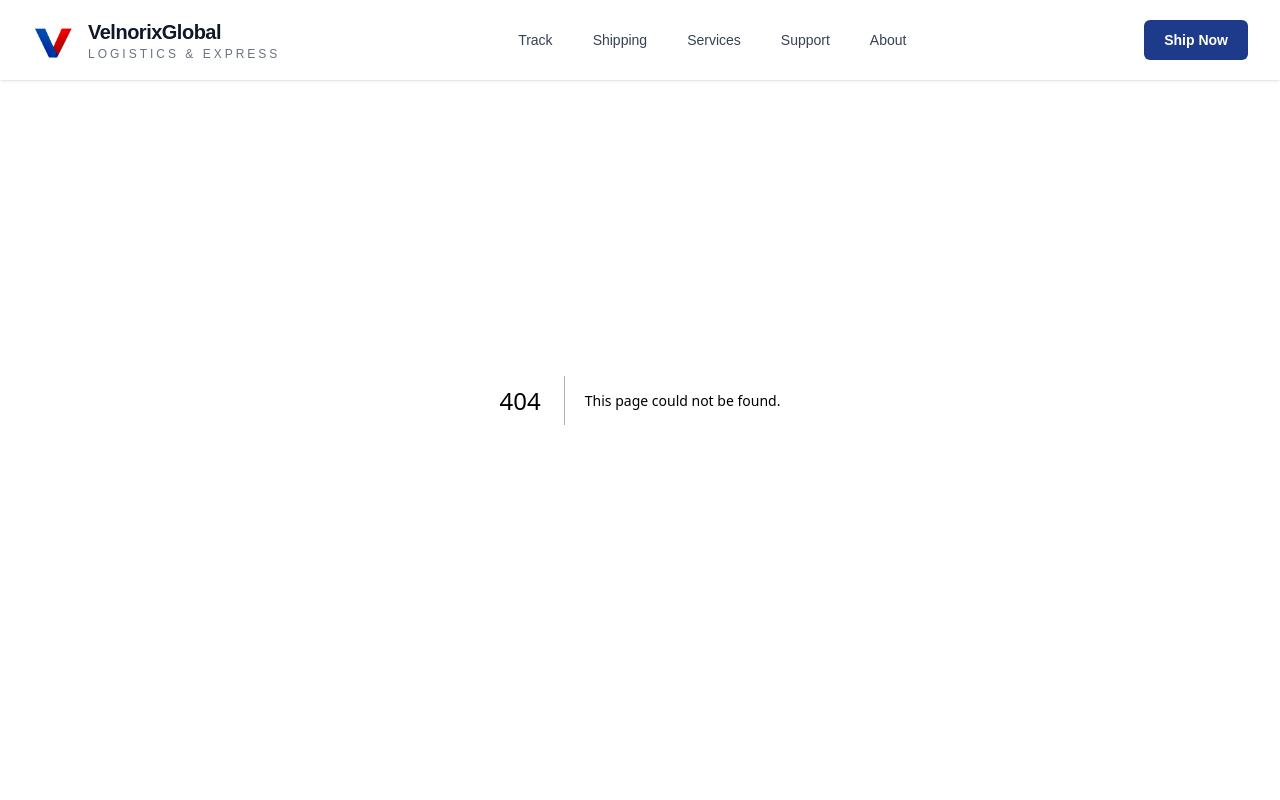
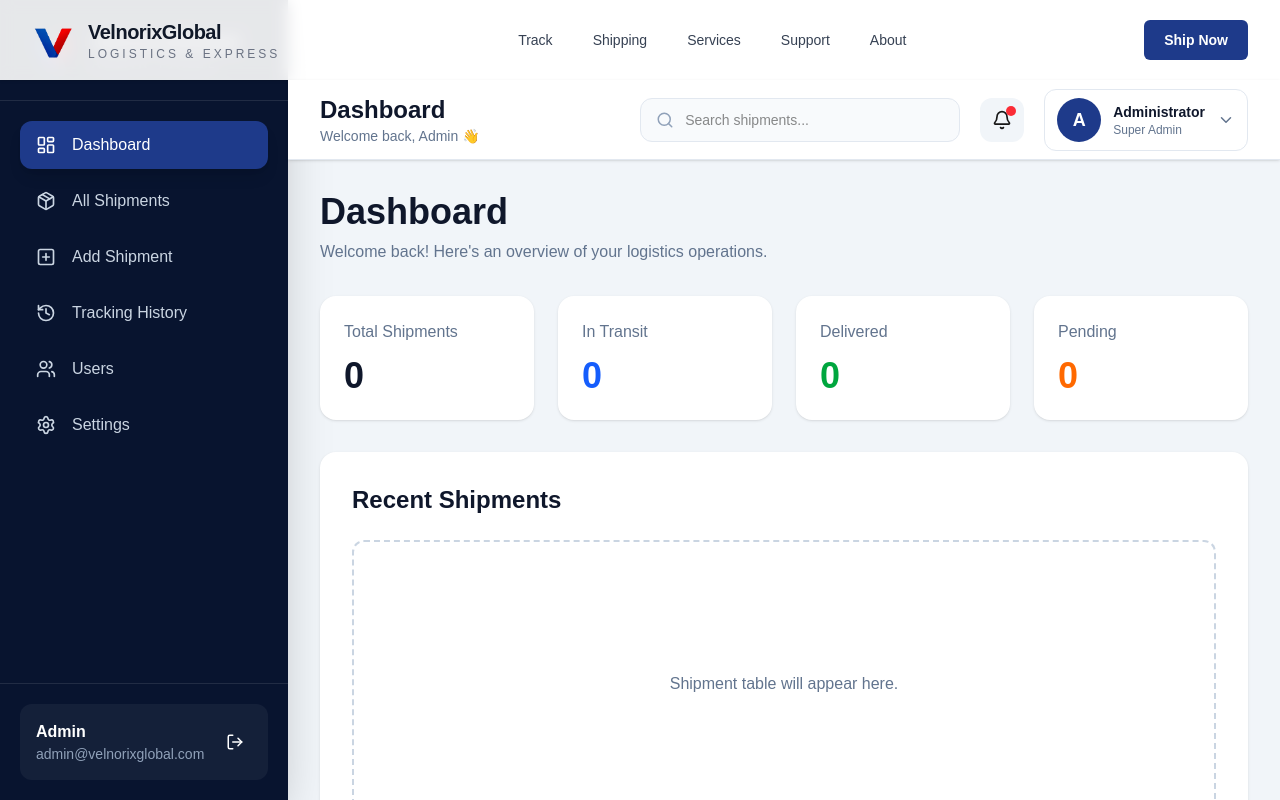
Before and after one commit to benafflick/velnorixglobal, a Next.js app: page /admin in a window 1280 px wide. Before the commit this address had no page. Shown: the top 800 px of the page. Built offline with nearby package versions, Linux system fonts and the light colour scheme.

Commit message:
In transit

```diff
--- /dev/null
+++ b/src/app/admin/layout.tsx
@@ -0,0 +1,26 @@
+import type { ReactNode } from "react";
+
+import Sidebar from "@/components/admin/Sidebar";
+import Topbar from "@/components/admin/Topbar";
+
+interface AdminLayoutProps {
+  children: ReactNode;
+}
+
+export default function AdminLayout({ children }: AdminLayoutProps) {
+  return (
+    <div className="min-h-screen bg-slate-100">
+      {/* Sidebar */}
+      <Sidebar />
+
+      {/* Main Content */}
+      <div className="ml-72 mt-20 flex min-h-screen flex-col">
+        {/* Top Navigation */}
+        <Topbar />
+
+        {/* Page Content */}
+        <main className="flex-1 relative top-0 p-8">{children}</main>
+      </div>
+    </div>
+  );
+}
--- /dev/null
+++ b/src/app/admin/page.tsx
@@ -0,0 +1,48 @@
+export default function AdminDashboardPage() {
+  return (
+    <div className="space-y-8">
+      {/* Heading */}
+      <div>
+        <h1 className="text-4xl font-bold text-slate-900">Dashboard</h1>
+
+        <p className="mt-2 text-slate-500">
+          Welcome back! Here's an overview of your logistics operations.
+        </p>
+      </div>
+
+      {/* Statistics Cards Placeholder */}
+      <div className="grid gap-6 md:grid-cols-2 xl:grid-cols-4">
+        <div className="rounded-2xl bg-white p-6 shadow">
+          <h3 className="text-slate-500">Total Shipments</h3>
+          <p className="mt-3 text-4xl font-bold text-slate-900">0</p>
+        </div>
+
+        <div className="rounded-2xl bg-white p-6 shadow">
+          <h3 className="text-slate-500">In Transit</h3>
+          <p className="mt-3 text-4xl font-bold text-blue-600">0</p>
+        </div>
+
+        <div className="rounded-2xl bg-white p-6 shadow">
+          <h3 className="text-slate-500">Delivered</h3>
+          <p className="mt-3 text-4xl font-bold text-green-600">0</p>
+        </div>
+
+        <div className="rounded-2xl bg-white p-6 shadow">
+          <h3 className="text-slate-500">Pending</h3>
+          <p className="mt-3 text-4xl font-bold text-orange-500">0</p>
+        </div>
+      </div>
+
+      {/* Recent Shipments Placeholder */}
+      <div className="rounded-2xl bg-white p-8 shadow">
+        <h2 className="text-2xl font-semibold text-slate-900">
+          Recent Shipments
+        </h2>
+
+        <div className="mt-6 flex h-72 items-center justify-center rounded-xl border-2 border-dashed border-slate-300">
+          <p className="text-slate-500">Shipment table will appear here.</p>
+        </div>
+      </div>
+    </div>
+  );
+}
--- /dev/null
+++ b/src/components/admin/Sidebar.tsx
@@ -0,0 +1,115 @@
+"use client";
+
+import Link from "next/link";
+import { usePathname } from "next/navigation";
+
+import {
+  LayoutDashboard,
+  Package,
+  PlusSquare,
+  History,
+  Settings,
+  Users,
+  LogOut,
+} from "lucide-react";
+
+const menu = [
+  {
+    title: "Dashboard",
+    href: "/admin",
+    icon: LayoutDashboard,
+  },
+  {
+    title: "All Shipments",
+    href: "/admin/shipments",
+    icon: Package,
+  },
+  {
+    title: "Add Shipment",
+    href: "/admin/shipments/create",
+    icon: PlusSquare,
+  },
+  {
+    title: "Tracking History",
+    href: "/admin/tracking-history",
+    icon: History,
+  },
+  {
+    title: "Users",
+    href: "/admin/users",
+    icon: Users,
+  },
+  {
+    title: "Settings",
+    href: "/admin/settings",
+    icon: Settings,
+  },
+];
+
+export default function Sidebar() {
+  const pathname = usePathname();
+
+  return (
+    <aside className="fixed left-0 top-0 flex h-screen w-72 flex-col bg-[#08142f] text-white shadow-2xl">
+      {/* Logo */}
+      <div className="border-b border-white/10 px-8 py-7">
+        <Link href="/admin" className="flex items-center gap-4">
+          <img
+            src="/images/logo.png"
+            alt="Velnorix Global"
+            className="h-11 w-11 object-contain"
+          />
+
+          <div>
+            <h2 className="text-xl font-bold tracking-wide">VelnorixGlobal</h2>
+
+            <p className="text-xs uppercase tracking-[0.35em] text-slate-400">
+              Admin Panel
+            </p>
+          </div>
+        </Link>
+      </div>
+
+      {/* Navigation */}
+      <nav className="flex-1 space-y-2 p-5">
+        {menu.map((item) => {
+          const Icon = item.icon;
+
+          const active =
+            pathname === item.href || pathname.startsWith(item.href + "/");
+
+          return (
+            <Link
+              key={item.href}
+              href={item.href}
+              className={`flex items-center gap-4 rounded-xl px-4 py-3 transition-all duration-200 ${
+                active
+                  ? "bg-[#1E3A8A] text-white shadow-lg"
+                  : "text-slate-300 hover:bg-white/10 hover:text-white"
+              }`}
+            >
+              <Icon size={20} />
+
+              <span className="font-medium">{item.title}</span>
+            </Link>
+          );
+        })}
+      </nav>
+
+      {/* User */}
+      <div className="border-t border-white/10 p-5">
+        <div className="flex items-center justify-between rounded-xl bg-white/5 p-4">
+          <div>
+            <h3 className="font-semibold">Admin</h3>
+
+            <p className="text-sm text-slate-400">admin@velnorixglobal.com</p>
+          </div>
+
+          <button className="cursor-pointer rounded-lg p-2 transition hover:bg-red-500">
+            <LogOut size={18} />
+          </button>
+        </div>
+      </div>
+    </aside>
+  );
+}
--- /dev/null
+++ b/src/components/admin/Topbar.tsx
@@ -0,0 +1,63 @@
+"use client";
+
+import { Bell, Search, ChevronDown, Menu } from "lucide-react";
+
+export default function Topbar() {
+  return (
+    <header className="sticky top-0 z-40 flex h-20 items-center justify-between border-b border-slate-200 bg-white px-8 shadow-sm">
+      {/* Left Side */}
+      <div className="flex items-center gap-4">
+        <button className="rounded-lg p-2 transition hover:bg-slate-100 lg:hidden">
+          <Menu size={22} />
+        </button>
+
+        <div>
+          <h1 className="text-2xl font-bold text-slate-900">Dashboard</h1>
+
+          <p className="text-sm text-slate-500">Welcome back, Admin 👋</p>
+        </div>
+      </div>
+
+      {/* Right Side */}
+      <div className="flex items-center gap-5">
+        {/* Search */}
+        <div className="relative hidden md:block">
+          <Search
+            size={18}
+            className="absolute left-4 top-1/2 -translate-y-1/2 text-slate-400"
+          />
+
+          <input
+            type="text"
+            placeholder="Search shipments..."
+            className="h-11 w-80 rounded-xl border border-slate-200 bg-slate-50 pl-11 pr-4 text-sm outline-none transition focus:border-[#1E3A8A] focus:bg-white"
+          />
+        </div>
+
+        {/* Notification */}
+        <button className="relative cursor-pointer rounded-xl bg-slate-100 p-3 transition hover:bg-slate-200">
+          <Bell size={20} />
+
+          <span className="absolute right-2 top-2 h-2.5 w-2.5 rounded-full bg-red-500"></span>
+        </button>
+
+        {/* User */}
+        <button className="flex cursor-pointer items-center gap-3 rounded-xl border border-slate-200 bg-white px-3 py-2 transition hover:bg-slate-50">
+          <div className="flex h-11 w-11 items-center justify-center rounded-full bg-[#1E3A8A] text-lg font-bold text-white">
+            A
+          </div>
+
+          <div className="hidden text-left md:block">
+            <h3 className="text-sm font-semibold text-slate-900">
+              Administrator
+            </h3>
+
+            <p className="text-xs text-slate-500">Super Admin</p>
+          </div>
+
+          <ChevronDown size={18} className="text-slate-500" />
+        </button>
+      </div>
+    </header>
+  );
+}
--- a/src/data/shipments.json
+++ b/src/data/shipments.json
@@ -15,7 +15,7 @@
     "weight": "4.5 kg",
     "service": "Parcel Delivery",
 
-    "status": "Processing",
+    "status": "In Transit",
 
     "estimatedDelivery": "July 16, 2026",
 
@@ -28,14 +28,14 @@
       },
       {
         "location": "Colorado Sorting Facility",
-        "status": "Processing",
+        "status": "In Transit",
         "description": "Shipment processed at sorting facility.",
         "date": "July 9, 2026 • 06:15 PM"
       },
       {
         "location": "Colorado Distribution Center",
-        "status": "Processing",
-        "description": "Shipment is being processed at distribution center.",
+        "status": "In Transit",
+        "description": "Shipment is in transit to destination.",
         "date": "July 9, 2026 • 10:10 AM"
       }
     ]
```
